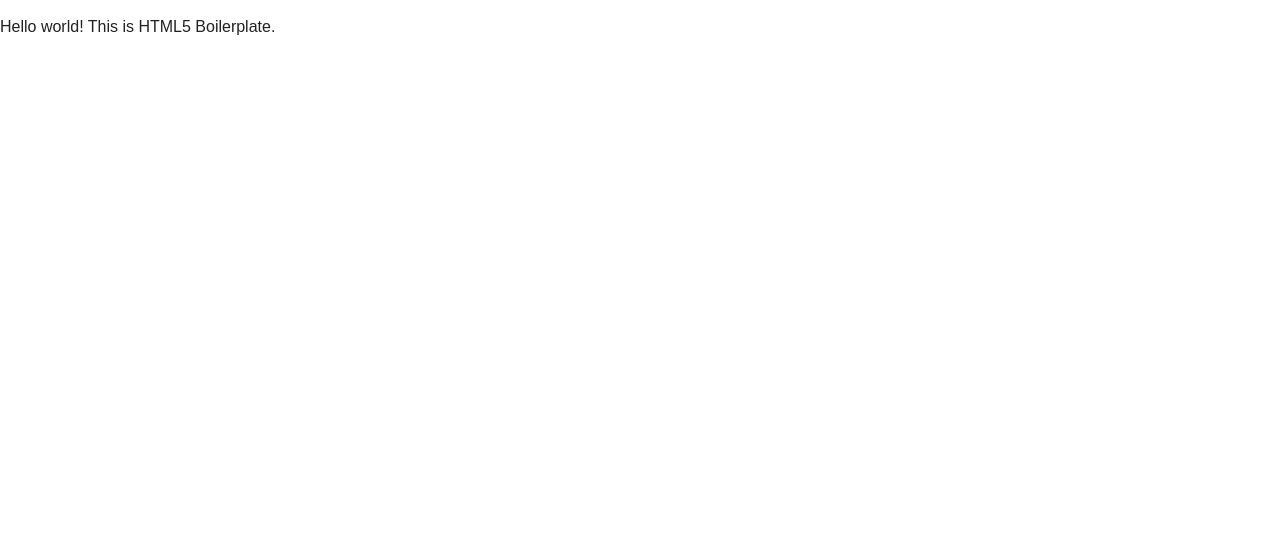
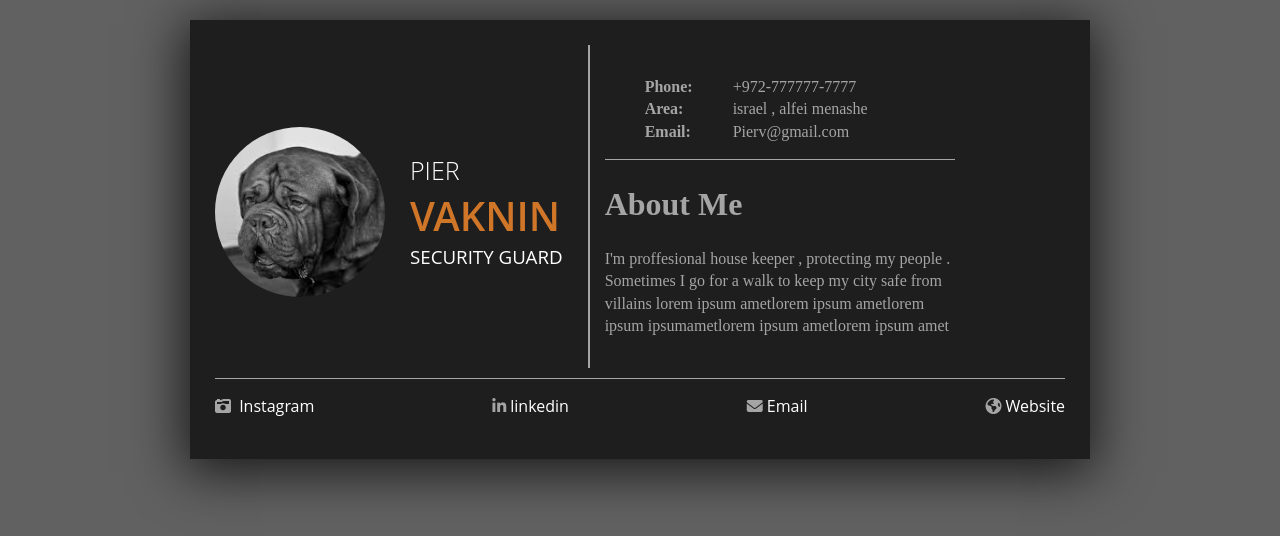
Before and after one commit to obstriker/CV, a plain HTML site: page index.html in a window 1280 px wide. Drawn offline with nearby package versions, Linux system fonts and the light colour scheme.

Commit message:
fontawsome added!

```diff
--- /dev/null
+++ b/css/custom.css
@@ -0,0 +1,78 @@
+body {
+    background: #616161;
+    font-family: 'Open Sans','sans-serif'
+}
+
+#cv {
+    width: 900px;
+    margin: 0 auto;
+    margin-top:20px;
+    box-shadow: -1px 8px 50px 5px rgba(0,0,0,0.75)
+}
+#profile {
+    background: #1e1e1e;
+    color:#a5a5a5;
+    padding: 25px;
+}
+#intro{
+    display: flex;
+    border-bottom: 1px solid #a5a5a5;
+    align-items:center;
+
+}
+#intro img{
+    border-radius:50%;
+    width:170px;
+    height:170px;
+    margin-right:25px;
+}
+
+#intro header{
+    margin-right: 25px;
+    text-transform: uppercase;
+}
+#intro header h1 {
+    font-weight: 300;
+    color: #fff;
+    font-size: 25px;
+    margin:0;
+}
+#intro header h2 {
+    margin:0;
+    font-weight: 600;
+    color:#d07628;
+    font-size: 40px;
+}
+#intro header h3 {
+    margin:0;
+    font-weight: 400;
+    color: #fff
+}
+#about {
+    border-left:2px solid #a5a5a5;
+    padding: 15px;
+    width:350px;
+    font-family: 'Levenim MT';
+    margin-bottom:10px;
+}
+#contact-info{
+    display:flex;
+    border-bottom: 1px solid;
+}
+#contact-info ul {
+    list-style: none;
+}
+#contact-info ul:first-child {
+    font-weight: 600;
+}
+#social-networks{
+    display:flex;
+    justify-content:space-between;
+    list-style: none;
+    padding:0;
+}
+#social-networks a {
+    text-decoration: none;
+    color:#fff;
+    margin-left:4px;
+}
--- a/index.html
+++ b/index.html
@@ -11,16 +11,58 @@
         <!-- Place favicon.ico in the root directory -->
 
         <link rel="stylesheet" href="css/normalize.css">
+        <link rel="stylesheet" href="font-awesome-4.7.0/css/font-awesome.min.css">
         <link rel="stylesheet" href="css/main.css">
+        <!-- our css must be last so it would do the last changes to the css design , so other css wouldn't override our css deisgn!-->
+        <link rel="stylesheet" href="css/custom.css">
+
         <script src="js/vendor/modernizr-2.8.3.min.js"></script>
     </head>
     <body>
         <!--[if lt IE 8]>
             <p class="browserupgrade">You are using an <strong>outdated</strong> browser. Please <a href="http://browsehappy.com/">upgrade your browser</a> to improve your experience.</p>
         <![endif]-->
+        <!-- Add your site or application content here -->
 
-        <!-- Add your site or application content here -->
-        <p>Hello world! This is HTML5 Boilerplate.</p>
+        <section id="cv">
+            <section id="profile">
+                <section id="intro">
+                    <img src="img/logo.jpg" width="130" height="130">
+                    <header>
+                        <h1>Pier</h1>
+                        <h2>vaknin</h2>
+                        <h3>Security guard</h3>
+                    </header>
+                    <section id="about">
+                        <section id="contact-info">
+                            <ul>
+                                <li>Phone:</li>
+                                <li>Area:</li>
+                                <li>Email:</li>
+                            </ul>
+                            <ul>
+                                <li>+972-777777-7777</li>
+                                <li>israel , alfei menashe</li>
+                                <li>Pierv@gmail.com</li>
+                            </ul>
+                        </section>
+                        <article>
+                            <h1>About Me</h1>
+                            <p>I'm proffesional house keeper , protecting my people . Sometimes I go for a walk to keep my city safe from villains
+                                lorem ipsum ametlorem ipsum ametlorem ipsum ipsumametlorem ipsum ametlorem ipsum amet</p>
+                        </article>
+                    </section>
+                </section>
+                <ul id="social-networks">
+                    <li><i  class="fa fa-camera-retro"></i>
+                    <a href="#">Instagram</a>
+                    </li>
+                    <li><i class="fa fa-linkedin" aria-hidden="true"></i><a href="#">linkedin</a></li>
+                    <li><i class="fa fa-envelope" aria-hidden="true"></i><a href="#">Email</a></li>
+                    <li><i class="fa fa-globe" aria-hidden="true"></i><a href="#">Website</a></li>
+                </ul>
+            </section>
+        </section>
 
         <script src="https://code.jquery.com/jquery-1.12.0.min.js"></script>
         <script>window.jQuery || document.write('<script src="js/vendor/jquery-1.12.0.min.js"><\/script>')</script>
```
Also changed, not shown: img/logo.jpg (added), 2 other files.
